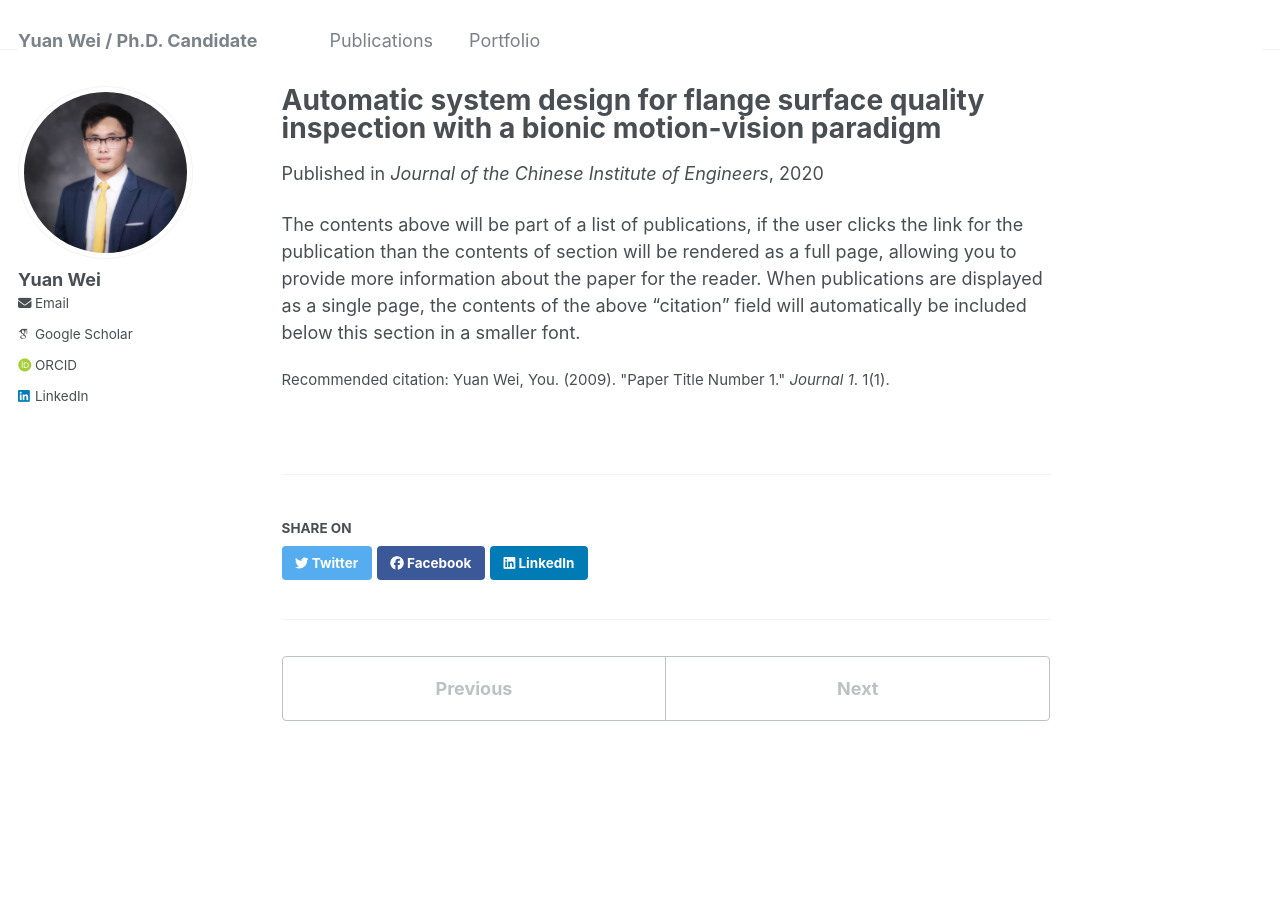
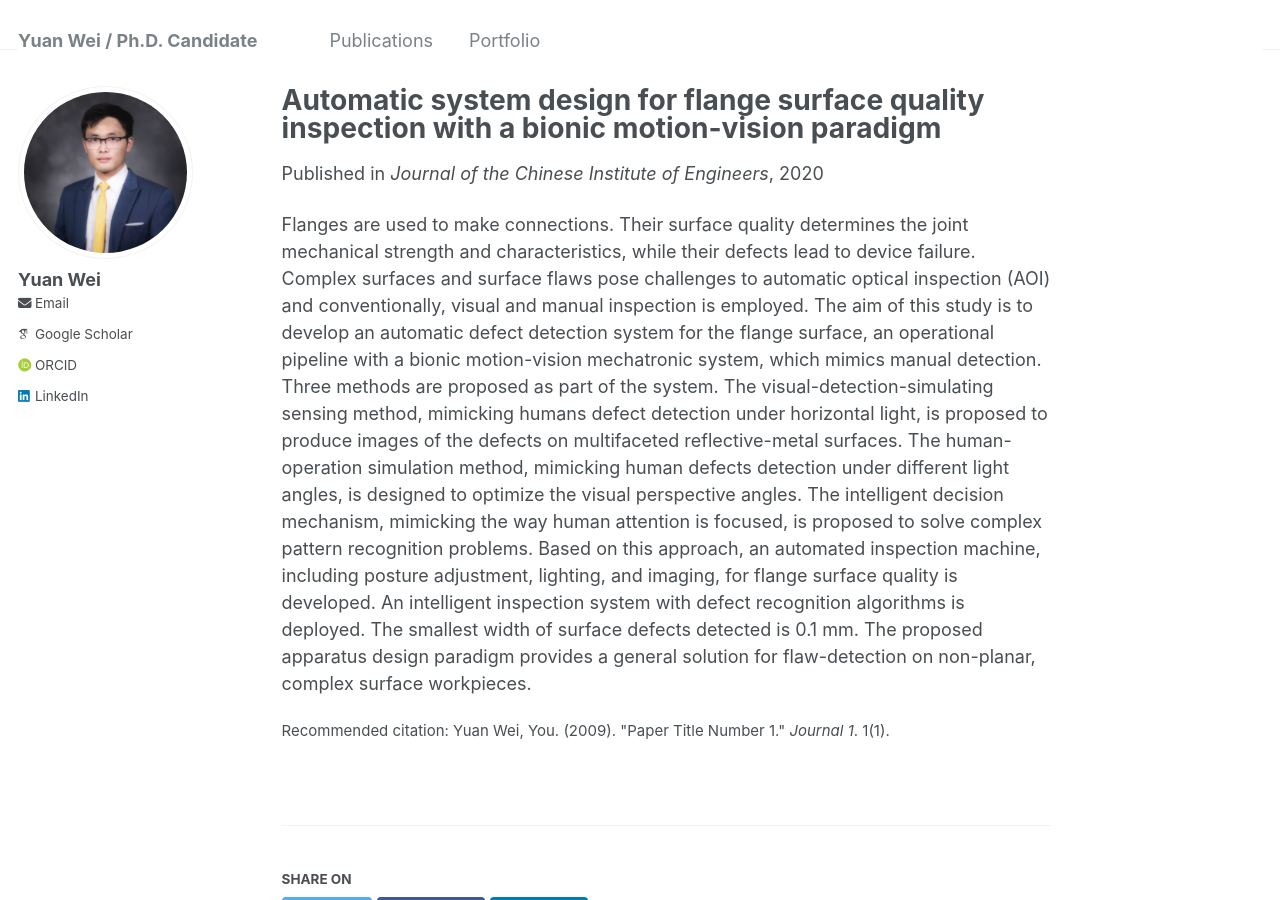
Before and after one commit to JET00wy/YuanWeiWebPage, a Jekyll site: the page built from _publications/shen2020automatic.md, in a window 1280 px wide and 900 px high. Built offline with Jekyll 4.4.1, drawn with Linux system fonts in a browser that asks for light colours; some web fonts are replaced.

Commit message:
Update shen2020automatic.md

```diff
--- a/_publications/shen2020automatic.md
+++ b/_publications/shen2020automatic.md
@@ -9,4 +9,4 @@ paperurl: # 'https://www.tandfonline.com/doi/full/10.1080/02533839.2020.1819430'
 citation: 'Yuan Wei, You. (2009). &quot;Paper Title Number 1.&quot; <i>Journal 1</i>. 1(1).'
 ---
 
-The contents above will be part of a list of publications, if the user clicks the link for the publication than the contents of section will be rendered as a full page, allowing you to provide more information about the paper for the reader. When publications are displayed as a single page, the contents of the above "citation" field will automatically be included below this section in a smaller font.
+Flanges are used to make connections. Their surface quality determines the joint mechanical strength and characteristics, while their defects lead to device failure. Complex surfaces and surface flaws pose challenges to automatic optical inspection (AOI) and conventionally, visual and manual inspection is employed. The aim of this study is to develop an automatic defect detection system for the flange surface, an operational pipeline with a bionic motion-vision mechatronic system, which mimics manual detection. Three methods are proposed as part of the system. The visual-detection-simulating sensing method, mimicking humans defect detection under horizontal light, is proposed to produce images of the defects on multifaceted reflective-metal surfaces. The human-operation simulation method, mimicking human defects detection under different light angles, is designed to optimize the visual perspective angles. The intelligent decision mechanism, mimicking the way human attention is focused, is proposed to solve complex pattern recognition problems. Based on this approach, an automated inspection machine, including posture adjustment, lighting, and imaging, for flange surface quality is developed. An intelligent inspection system with defect recognition algorithms is deployed. The smallest width of surface defects detected is 0.1 mm. The proposed apparatus design paradigm provides a general solution for flaw-detection on non-planar, complex surface workpieces.
```
